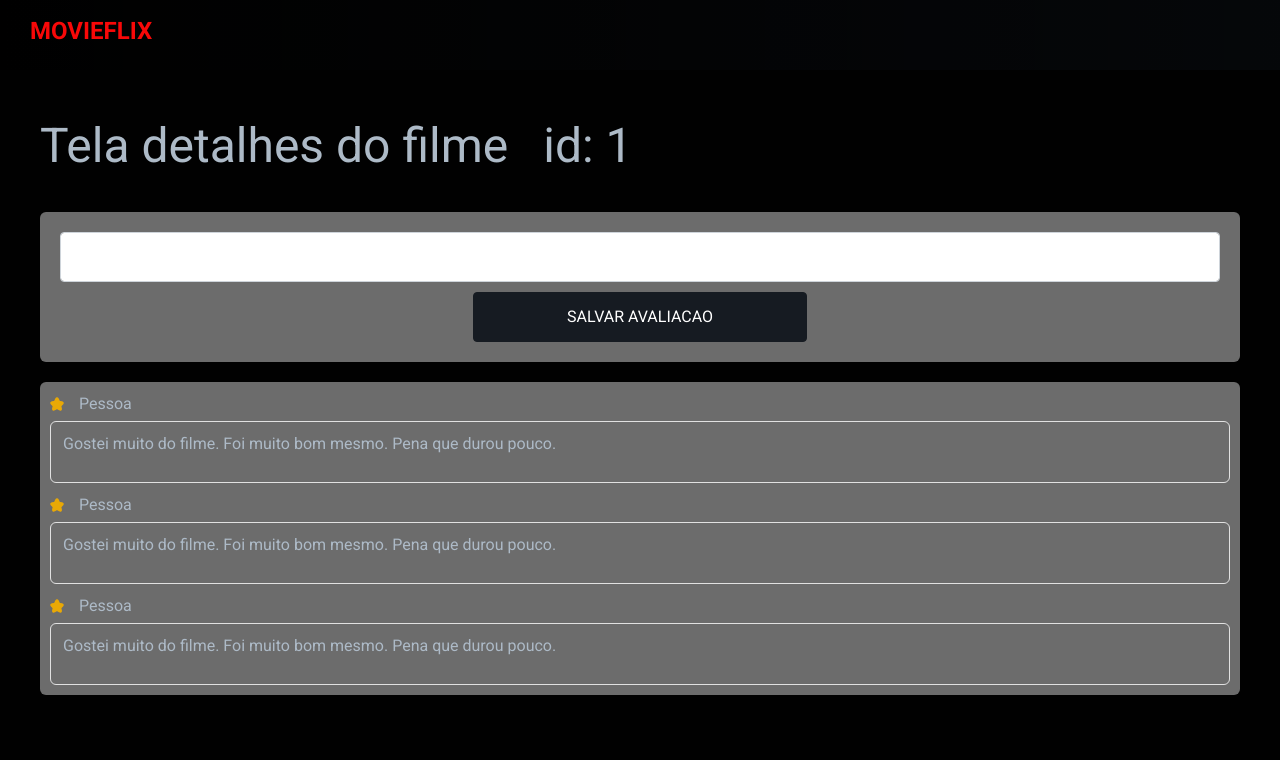
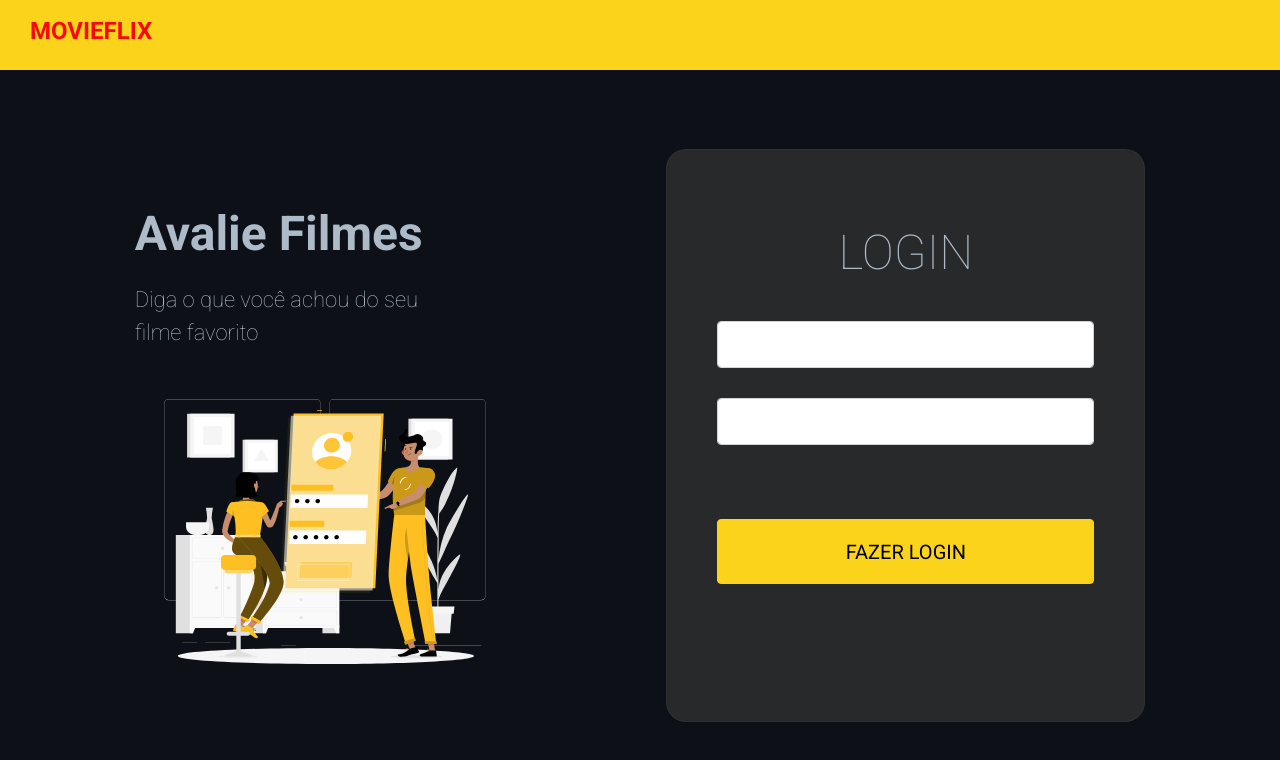
Before and after one commit to fagnercruz/Desafio-Movieflix, a React (Create React App) app: page / in a window 1280 px wide. Shown: the top 760 px of the page. Built offline with nearby package versions, Linux system fonts and the light colour scheme.

Commit message:
create-router-dom

```diff
--- a/package.json
+++ b/package.json
@@ -11,10 +11,12 @@
     "@types/node": "^16.18.23",
     "@types/react": "17.0.0",
     "@types/react-dom": "17.0.0",
+    "@types/react-router-dom": "^5.1.7",
     "bootstrap": "5.0.2",
     "node-sass": "4.14.1",
     "react": "17.0.2",
     "react-dom": "17.0.2",
+    "react-router-dom": "^5.2.0",
     "react-scripts": "5.0.1",
     "typescript": "^4.9.5",
     "web-vitals": "^2.1.4"
--- a/src/App.tsx
+++ b/src/App.tsx
@@ -1,16 +1,9 @@
+import Routes from "Routes";
 import "./App.css";
 import "assets/styles/custom.scss";
-import Navbar from "components/Navbar";
-import Movies from "pages/Movies";
-import MoviesDetails from "pages/MoviesDetails";
 
 function App() {
-  return (
-    <>
-      <Navbar />
-      <MoviesDetails />
-    </>
-  );
+  return <Routes />;
 }
 
 export default App;
--- /dev/null
+++ b/src/Routes.tsx
@@ -0,0 +1,32 @@
+import Navbar from "components/Navbar";
+import Login from "pages/Login";
+import Movies from "pages/Movies";
+import MoviesDetails from "pages/MoviesDetails";
+import { BrowserRouter, Route, Router, Switch } from "react-router-dom";
+import history from "utils/history";
+
+const Routes = () => {
+  return (
+    <>
+      <BrowserRouter>
+        <Navbar />
+
+        <Switch>
+          <Route path="/" exact>
+            <Login />
+          </Route>
+
+          <Route path="/movies" exact>
+            <Movies />
+          </Route>
+
+          <Route path="/movies/:movieId">
+            <MoviesDetails />
+          </Route>
+        </Switch>
+      </BrowserRouter>
+    </>
+  );
+};
+
+export default Routes;
--- a/src/assets/styles/custom.scss
+++ b/src/assets/styles/custom.scss
@@ -1,5 +1,5 @@
 $theme-colors: (
-  "primary": #161b22,
+  "primary": #fcd31b,
 );
 $body-bg: #0d1117;
 $body-color: #adbac7;
--- a/src/components/Navbar/index.tsx
+++ b/src/components/Navbar/index.tsx
@@ -2,7 +2,7 @@ import "./style.css";
 
 const Navbar = () => {
   return (
-    <nav className="navbar navbar-dark navbar-expand-md main-nav">
+    <nav className="navbar navbar-dark navbar-expand-md main-nav bg-primary">
       <div className="container-fluid">
         <a href="/" className="navLogo">
           <h4>MOVIEFLIX</h4>
--- a/src/components/Navbar/style.css
+++ b/src/components/Navbar/style.css
@@ -2,7 +2,8 @@
     min-height: 70px;
     width: 100vw;
     padding-left: 18px;
-    background-image: linear-gradient(to right, rgba(0,0,0,1), rgba(0,0,0,0.6));
+    /* Para um background com transparência linear
+    background-image: linear-gradient(to right, rgba(0,0,0,1), rgba(0,0,0,0.6)); */
 
 }
 
--- /dev/null
+++ b/src/utils/history.ts
@@ -0,0 +1,3 @@
+import { createBrowserHistory } from "history";
+
+export default createBrowserHistory;
```
Also changed, not shown: 1 other file (tests, documents, lock files or other folders).
